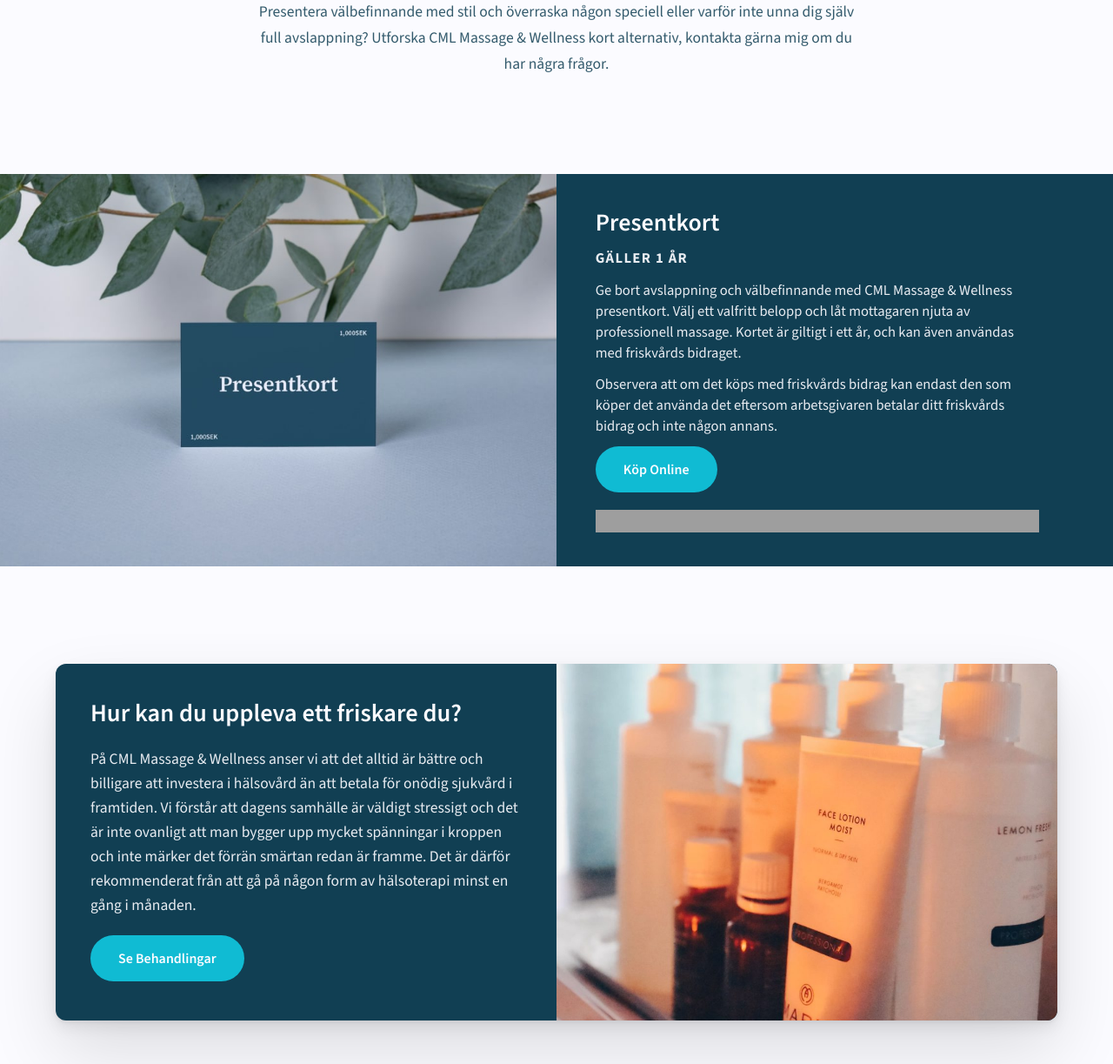
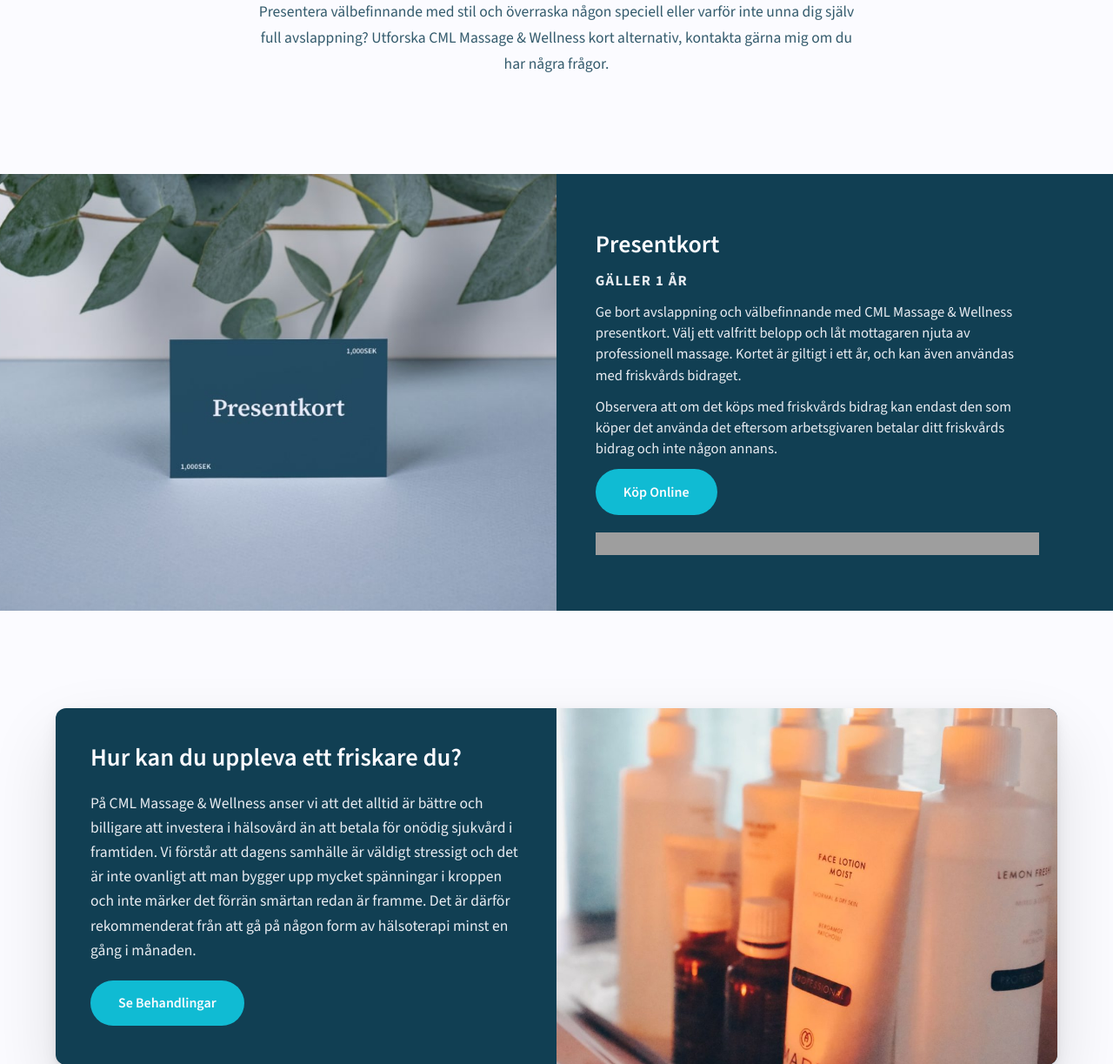
Before and after one commit to stevenlomon/cml-massage-rebuild, a PHP site: page /presentkort-och-massagekort.php in a window 1280 px wide. Shown: the part 265-1488 px from the top of the page at 87% size. Run offline with PHP 8.4, Linux system fonts and the light colour scheme; grey boxes are pictures that could not be loaded.

Commit message:
style: increase banner content padding for taller proportions
Match the live site's more generous vertical spacing in full-bleed
banners by increasing vertical padding from 2-2.5rem to 3-4.5rem.

Co-Authored-By: Claude Opus 4.6 <noreply@anthropic.com>

```diff
--- a/assets/css/style.css
+++ b/assets/css/style.css
@@ -1333,7 +1333,7 @@ h3 {
 
 .about-banner-content {
     color: var(--color-text-light);
-    padding: clamp(2rem, 3vw, 2.5rem) clamp(2rem, 3.5vw, 3rem);
+    padding: clamp(3rem, 5vw, 4.5rem) clamp(2rem, 3.5vw, 3rem);
     display: flex;
     flex-direction: column;
     justify-content: center;
```
